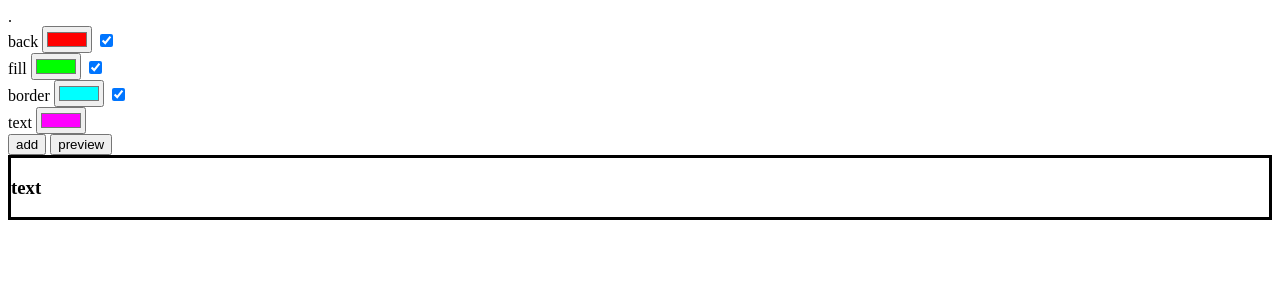
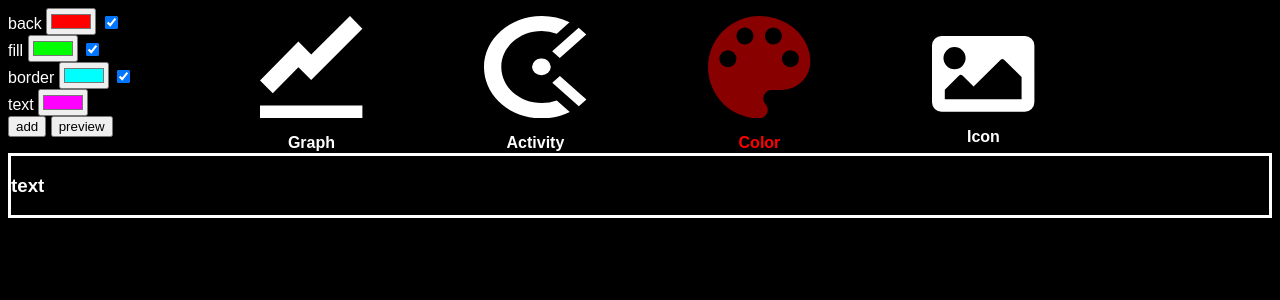
Before and after one commit to danoux10/review-activity, a PHP site: page /view/color.php in a window 1280 px wide. Shown: the top 300 px of the page. Run offline with PHP 8.4, Linux system fonts and the light colour scheme; data that the repository does not hold is empty.

Commit message:
debut icon front

```diff
--- a/controller/footer.php
+++ b/controller/footer.php
@@ -1 +1,5 @@
-<?php
+<footer></footer>
+<script src="../script/navbar.js"></script>
+<script src="../script/icon.js"></script>
+</body>
+</html>
--- a/controller/header.php
+++ b/controller/header.php
@@ -1,12 +1,18 @@
 <html lang="en">
 <head>
-
 <?php
-	session_start();
 	include_once '../config/bdd.php';
-
-	?>
+    require_once '../function/activity.php';
+    require_once '../function/color.php';
+    require_once '../function/icon.php';
+    require_once '../function/data_graph.php';
+    require_once '../function/data.php';
+?>
 	<meta charset="UTF-8">
 	<meta name="viewport" content="width=device-width, user-scalable=no, initial-scale=1.0, maximum-scale=1.0, minimum-scale=1.0">
 	<meta http-equiv="X-UA-Compatible" content="ie=edge">
 	<link rel="stylesheet" href="../css/style.css">
+    <title><?php echo $_SESSION['page'] ?></title>
+</head>
+<body>
+<?php include_once '../controller/navbar.php'?>
--- a/controller/navbar.php
+++ b/controller/navbar.php
@@ -7,8 +7,8 @@
 <header id="navbar">
     <nav id="navbar_main">
         <ul>
-            <li>
-                <a href="#">
+            <li class="<?php if($_SESSION['page']=='graph'){echo 'activeNav';}else{echo '';} ?>">
+                <a href="../view/graph.php">
                     <span class="iconNav">
                         <svg xmlns="http://www.w3.org/2000/svg" viewBox="0 0 21.468 21.468">
                             <path id="Icon_open-graph" data-name="Icon open-graph"
@@ -18,8 +18,8 @@
                     <p>Graph</p>
                 </a>
             </li>
-            <li>
-                <a href="#">
+            <li class="<?php if($_SESSION['page']=='activity'){echo 'activeNav';}else{echo '';} ?>">
+                <a href="../view/activity.php">
                     <span class="iconNav">
                         <svg xmlns="http://www.w3.org/2000/svg" viewBox="0 0 27 27">
                           <path id="Icon_simple-clockify" data-name="Icon simple-clockify"
@@ -30,8 +30,8 @@
                     <p>Activity</p>
                 </a>
             </li>
-            <li>
-                <a href="#">
+            <li class="<?php if($_SESSION['page']=='color'){echo 'activeNav';}else{echo '';} ?>">
+                <a href="../view/color.php">
                     <span class="iconNav">
                         <svg xmlns="http://www.w3.org/2000/svg" viewBox="0 0 27 27">
                           <path id="Icon_material-color-lens" data-name="Icon material-color-lens"
@@ -42,8 +42,8 @@
                     <p>Color</p>
                 </a>
             </li>
-            <li>
-                <a href="#">
+            <li class="<?php if($_SESSION['page']=='icon'){echo 'activeNav';}else{echo '';} ?>">
+                <a href="../view/icon.php">
                     <span class="iconNav">
                         <svg xmlns="http://www.w3.org/2000/svg" viewBox="0 0 27 20">
                           <path id="Icon_awesome-image" data-name="Icon awesome-image"
@@ -60,6 +60,3 @@
     <div id="switch" >
     </div>
 </header>
-<script src="../script/navbar.js"></script>
-</body>
-</html>
--- a/css/style.css
+++ b/css/style.css
@@ -2,6 +2,7 @@ body {
   background: #000000;
   color: #ffffff;
   font-family: sans-serif;
+  transition: all ease 0.5s;
 }
 
 a {
@@ -41,13 +42,11 @@ a {
   display: flex;
   justify-content: center;
   align-items: center;
-  width: 50vw;
 }
 #navbar nav ul {
   display: flex;
   align-items: center;
   justify-content: space-around;
-  width: 95vw;
 }
 #navbar nav ul li a {
   display: flex;
@@ -55,18 +54,13 @@ a {
   justify-content: center;
   align-items: center;
 }
-#navbar nav ul li a .iconNav {
-  fill: #ffffff;
-}
 #navbar nav ul li a p {
   font-weight: bold;
   text-align: center;
 }
 
-div.night {
+#switch {
   cursor: pointer;
-  content: url("../image/Icon feather-moon.svg");
-  border: 4px double #ffffff;
   padding: 0.2%;
   border-radius: 50px;
   width: 20px;
@@ -74,26 +68,85 @@ div.night {
   transition: all ease 0.5s;
 }
 
-div.day {
+#icon_add {
+  margin-top: 6%;
+  border: 1px solid red;
+}
+
+#view_icon {
+  border: 1px solid lime;
+}
+
+#navbar nav ul li a .iconNav {
+  fill: #ffffff;
+}
+#navbar nav ul li.activeNav a {
+  color: #ff0000;
+}
+#navbar nav ul li.activeNav a svg {
+  fill: #880000;
+}
+
+div.night {
+  content: url("../image/Icon feather-moon.svg");
+  border: 4px double #ffffff;
+  transition: all ease 0.5s;
+}
+
+body.day {
+  transition: all ease 0.5s;
+  background: #ffffff;
+  color: #000000;
+}
+body.day #navbar nav ul li a {
+  color: #000000;
+}
+body.day #navbar nav ul li a .iconNav {
+  fill: #000000;
+}
+body.day #navbar nav ul li.iconNav a {
+  color: #880000;
+}
+body.day #navbar nav ul li.iconNav svg {
+  fill: #ff0000;
+}
+body.day div.day {
   content: url("../image/Icon ionic-ios-sunny.svg");
   border: 4px double black;
   transition: all ease 0.5s;
 }
 
-body.day {
-  background: #ffffff;
-  color: #000000;
-}
-
 @media screen and (min-width: 1441px) {
+  #navbar nav {
+    width: 50vw;
+  }
+  #navbar nav ul {
+    width: 95vw;
+  }
   #navbar nav ul li a .iconNav svg {
     width: 2vw;
   }
 }
 @media screen and (max-width: 1440px) {
+  #navbar {
+    display: flex;
+    justify-content: center;
+    align-items: center;
+  }
+  #navbar nav ul {
+    width: 70vw;
+    display: flex;
+    justify-content: space-around;
+    align-items: center;
+  }
   #navbar nav ul li a .iconNav svg {
     width: 8vw;
-    stroke: #880000;
+  }
+  #navbar nav ul li a .iconNav p {
+    margin-top: 0;
+  }
+  #navbar nav ul li:nth-child(4) {
+    margin-top: 1vw;
   }
 }
 
--- a/css/style.scss
+++ b/css/style.scss
@@ -9,39 +9,39 @@ body {
   //background: grey;
   color: $white;
   font-family: sans-serif;
+  transition: all ease .5s;
 }
 //reset
-a{
+a {
   text-decoration: none;
 }
-ul,ol{
+ul, ol {
   list-style: none;
 }
 
 //general
-.hidden{
+.hidden {
   display: none;
 }
-.show{
+.show {
   display: block;
 }
-//anchor general (night)
-a{
+
+//anchor general
+a {
   color: white;
 }
+.scroll_active {
+  transition: all ease 1s;
 
-
-
-.scroll_active{
-  transition: all ease 1s;
-  a{
-    svg{
+  a {
+    svg {
     }
   }
 }
 
-//Link navbar general/default
-#navbar{
+//Link navbar general
+#navbar {
   transition: all ease .5s;
   position: fixed;
   left: 0vw;
@@ -50,26 +50,25 @@ a{
   display: flex;
   justify-content: center;
   align-items: center;
-  nav{
+
+  nav {
     display: flex;
     justify-content: center;
     align-items: center;
-    width: 50vw;
-    ul{
+
+    ul {
       display: flex;
       align-items: center;
       justify-content: space-around;
-      width: 95vw;
-      li{
-        a{
+
+      li {
+        a {
           display: flex;
           flex-direction: column;
           justify-content: center;
           align-items: center;
-          .iconNav{
-            fill: $white;
-          }
-          p{
+
+          p {
             font-weight: bold;
             text-align: center;
           }
@@ -78,30 +77,10 @@ a{
     }
   }
 }
-//link switch general/default
-//#switch {
-//  background: #000;
-//  cursor: pointer;
-//  content: url("../image/Icon feather-moon.svg");
-//  border: 4px double $white;
-//  padding: .2%;
-//  border-radius: 50px;
-//  width: 20px;
-//  height: 20px;
-//  transition: all ease .5s;
-//  //  fixme au click
-//  &:hover {
-//    background: #ffffff;
-//    content: url("../image/Icon ionic-ios-sunny.svg");
-//    border: 4px double black;
-//    transition: all ease .5s;
-//  }
-//}
 
-div.night{
+//link switch general
+#switch {
   cursor: pointer;
-  content: url("../image/Icon feather-moon.svg");
-  border: 4px double $white;
   padding: .2%;
   border-radius: 50px;
   width: 20px;
@@ -109,30 +88,107 @@ div.night{
   transition: all ease .5s;
 }
 
-div.day{
-  content: url("../image/Icon ionic-ios-sunny.svg");
-  border: 4px double black;
+//link icon general
+//fixme ici
+//anchor form add
+#icon_add{
+  margin-top: 6%;
+  border: 1px solid red;
+}
+
+//anchor preview
+#view_icon{
+  border: 1px solid lime;
+}
+//link night
+//anchor navbar
+#navbar {
+  nav {
+    ul {
+      li {
+        a {
+          .iconNav {
+            fill: $white;
+          }
+        }
+      }
+
+      li.activeNav {
+        a {
+          color: $red;
+
+          svg {
+            fill: $darkred;
+          }
+        }
+      }
+    }
+  }
+}
+//anchor icon
+//fixme ici ossi
+//anchor switch
+div.night {
+  content: url("../image/Icon feather-moon.svg");
+  border: 4px double $white;
   transition: all ease .5s;
 }
 
-//anchor day/night
+//link day/night
 body.day {
+  transition: all ease .5s;
   background: $white;
   color: $black;
-  //link navbar day
+  //anchor navbar day
+  #navbar {
+    nav {
+      ul {
+        li {
+          a {
+            color: $black;
+
+            .iconNav {
+              fill: $black;
+            }
+          }
+        }
+
+        li.iconNav {
+          a {
+            color: $darkred;
+          }
+
+          svg {
+            fill: $red;
+          }
+        }
+      }
+    }
+  }
+
+  //anchor swicth
+  div.day {
+    content: url("../image/Icon ionic-ios-sunny.svg");
+    border: 4px double black;
+    transition: all ease .5s;
+  }
 }
 
 //anchor resposive
 //anchor desktop
 @media screen and (min-width: 1441px) {
-//Link navbar large
-  #navbar{
-    nav{
-      ul{
-        li{
-          a{
-            .iconNav{
-              svg{
+  //Link navbar large
+  #navbar {
+    nav {
+      width: 50vw;
+
+      ul {
+        width: 95vw;
+
+        li {
+          a {
+            .iconNav {
+              svg {
                 width: 2vw;
               }
             }
@@ -141,25 +197,43 @@ body.day {
       }
     }
   }
+  //Link icon lage
 }
 
 //anchor mobile
-@media screen and (max-width:1440px) {
+@media screen and (max-width: 1440px) {
   //Link navbar small
-  #navbar{
-    nav{
-      ul{
-        li{
-          a{
-            .iconNav{
-              svg{
+  #navbar {
+    display: flex;
+    justify-content: center;
+    align-items: center;
+
+    nav {
+      ul {
+        width: 70vw;
+        display: flex;
+        justify-content: space-around;
+        align-items: center;
+
+        li {
+          a {
+            .iconNav {
+              svg {
                 width: 8vw;
-                stroke: $darkred;
+              }
+
+              p {
+                margin-top: 0;
               }
             }
+          }
+
+          &:nth-child(4) {
+            margin-top: 1vw;
           }
         }
       }
     }
   }
+  // link icon small
 }
--- a/index.php
+++ b/index.php
@@ -1,3 +1,3 @@
 <?php
-	header('location:controller/navbar.php');
+	header('location:view/icon.php');
 	die();
--- a/models/iconBack.php
+++ b/models/iconBack.php
@@ -4,7 +4,7 @@
 		$bdd = new PDO('mysql:host=localhost;dbname=review_activity;charset=utf8', 'root', 'password');
 
 //anchor variable icon
-@$add_icon = $_POST['valid'];
+@$add_icon = $_POST['addIcon'];
 
 //link add icon
 if (isset($add_icon)){
--- a/script/navbar.js
+++ b/script/navbar.js
@@ -15,6 +15,10 @@ function viewSwitch(){
         switchBtn.classList.remove('night');
         switchBtn.classList.add('day');
         body.classList.add('day');
+    }else{
+        body.classList.remove('day');
+        switchBtn.classList.add('night');
+        switchBtn.classList.remove('day');
     }
 }
 
--- a/view/color.php
+++ b/view/color.php
@@ -1,34 +1,35 @@
-<!doctype html>
-<html lang="fr">
-<head>
-    <meta charset="UTF-8">
-    <meta name="viewport"
-          content="width=device-width, user-scalable=no, initial-scale=1.0, maximum-scale=1.0, minimum-scale=1.0">
-    <meta http-equiv="X-UA-Compatible" content="ie=edge">
-    <title>Document</title>
 <?php
      session_start();
-            require_once '../function/color.php';
+     $_SESSION['page']='color';
+     include_once '../controller/header.php';
+// require_once '../function/color.php';
  include_once '../models/colorBack.php';
-//            session_unset();
-        ?>.
-</head>
+?>
 <body>
+<?php
+    include_once '../controller/navbar.php';
+?>
 <form action="" method="post">
     <div>
         <label for="">back</label>
         <input type="color" value="<?php echo $_SESSION['back']; ?>" name="back">
-        <input type="checkbox" <?php if ($actBack=='on') {echo 'checked';} ?> name="activeBack">
+        <input type="checkbox" <?php if ($actBack == 'on') {
+         echo 'checked';
+        } ?> name="activeBack">
     </div>
     <div>
         <label for="">fill</label>
         <input type="color" value="<?php echo $_SESSION['fill']; ?>" name="fill">
-        <input type="checkbox" <?php if($actFill=='on'){echo 'checked';} ?> name="activeFill">
+        <input type="checkbox" <?php if ($actFill == 'on') {
+         echo 'checked';
+        } ?> name="activeFill">
     </div>
     <div>
         <label for="">border</label>
-        <input type="color" value="<?php echo $_SESSION['border']?>" name="border">
-        <input type="checkbox" <?php if ($actBorder =='on') {echo 'checked';} ?> name="activeBorder">
+        <input type="color" value="<?php echo $_SESSION['border'] ?>" name="border">
+        <input type="checkbox" <?php if ($actBorder == 'on') {
+         echo 'checked';
+        } ?> name="activeBorder">
     </div>
     <div>
         <label for="">text</label>
```
Also changed, not shown: view/icon.php (+18 -18 lines), script/icon.js (added), 2 other files. Lines whose indentation alone changed are shown as unchanged.
